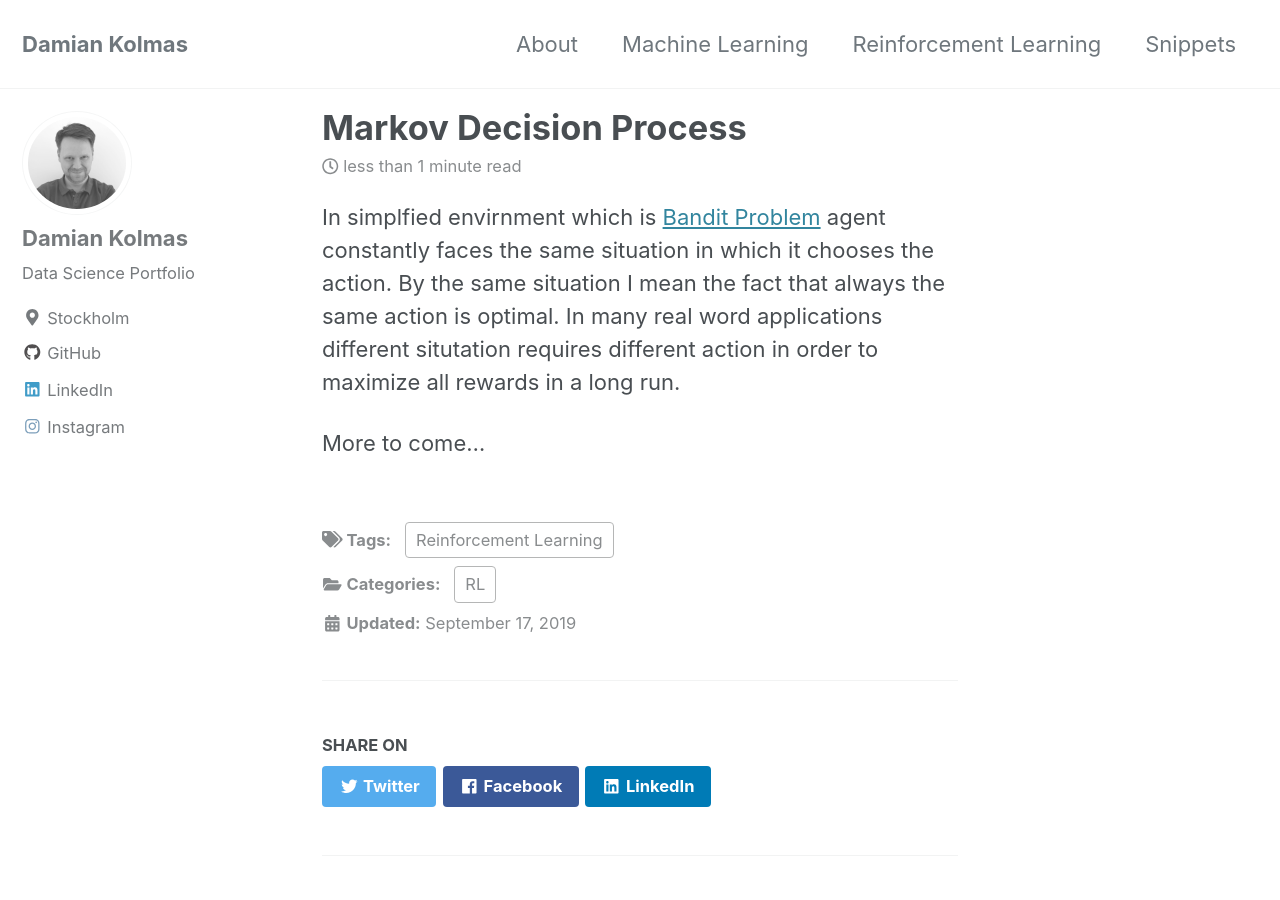
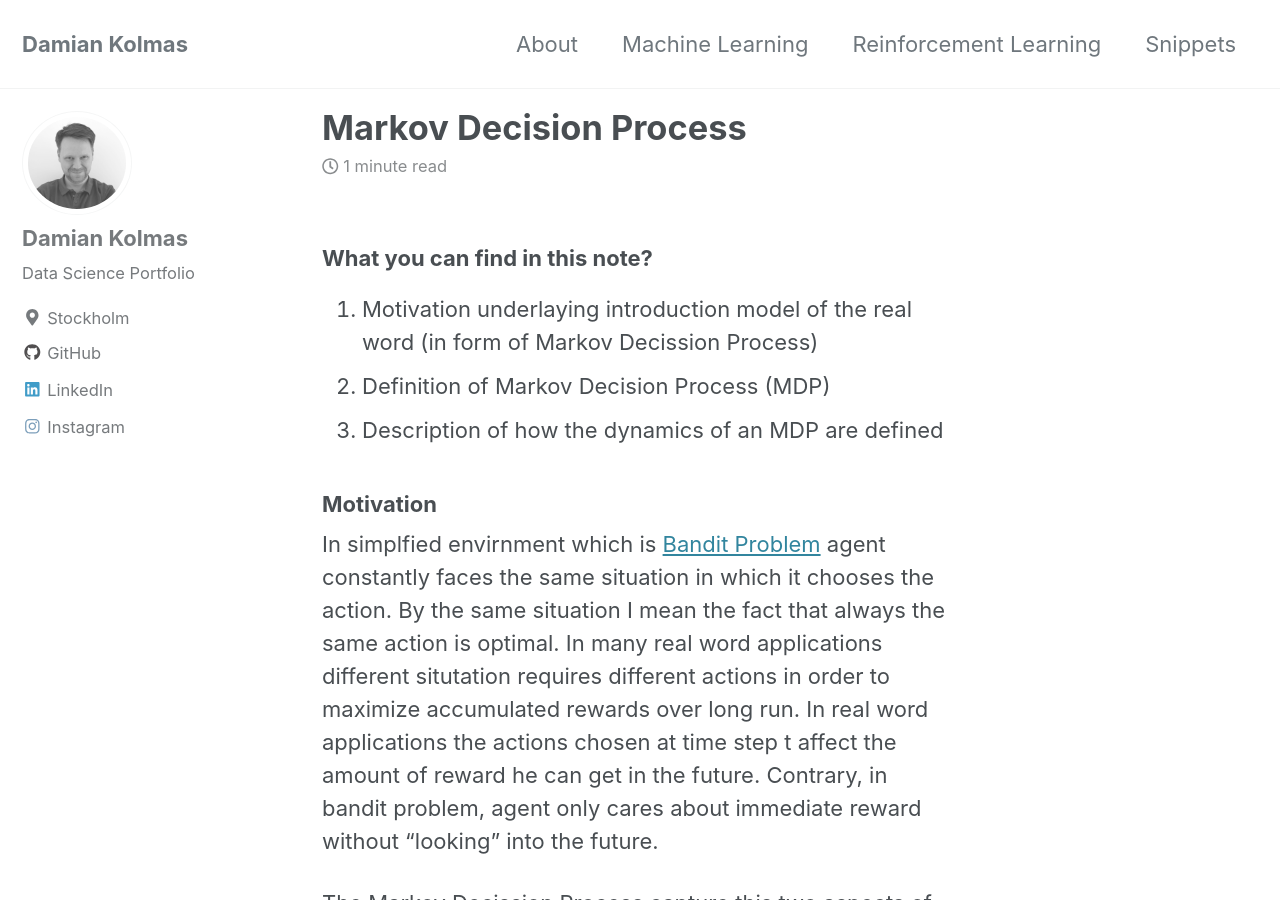
Before and after one commit to DKolmas/DKolmas.github.io, a Jekyll site: the page built from _posts/2019-09-17-Marcov-Decission-Process.md, in a window 1280 px wide and 900 px high. Built offline with Jekyll 4.4.1, drawn with Linux system fonts in a browser that asks for light colours; cached includes are drawn as plain includes; formulas are drawn with MathJax 3; some of the changed text lies outside the part shown.

Commit message:
MDP note is growing...

```diff
--- a/_posts/2019-09-17-Marcov-Decission-Process.md
+++ b/_posts/2019-09-17-Marcov-Decission-Process.md
@@ -7,6 +7,21 @@
 mathjax: "true"
 ---
 
-In simplfied envirnment which is [Bandit Problem](http://www.damiankolmas.com/rl/Bandit-problem/) agent constantly faces the same situation in which it chooses the action. By the same situation I mean the fact that always the same action is optimal. In many real word applications different situtation requires different action in order to maximize all rewards in a long run.
+### What you can find in this note?
+1. Motivation underlaying introduction model of the real word (in form of Markov Decission Process)
+2. Definition of Markov Decision Process (MDP)
+3. Description of how the dynamics of an MDP are defined
 
-More to come...
+### Motivation
+
+In simplfied envirnment which is [Bandit Problem](http://www.damiankolmas.com/rl/Bandit-problem/) agent constantly faces the same situation in which it chooses the action. By the same situation I mean the fact that always the same action is optimal. In many real word applications different situtation requires different actions in order to maximize accumulated rewards over long run. In real word applications the actions chosen at time step t affect the amount of reward he can get in the future. Contrary, in bandit problem, agent only cares about immediate reward without "looking" into the future.
+
+The Markov Decission Process capture this two aspects of real-world problems:
+ - change of a state (situation) in which agent can find itself after taking a specific action
+ - different states calls for different actions
+
+After each action agents can observe new state and also receives reward. Depends on the action he chooses there may be different following state. In new state agent also chooses action which affect another state and received reward. This process goes on and sequence of state (S), action (A) and reward (R) is generated with time steps. Agent can experience different sequences depends on action he chooses at each time step.
+
+### Definition of Markov Decision Process
+
+We can formalize the above interaction of agent with an environment in the following framework. At each time step agent observe state $$S_t$$. Based on that state $$S_t$$ he selects the action $$A_t$$ and observe reward $$R_{t+1}$$. Agent also experience a transition to another state $$S_{t+1}$$.
```
